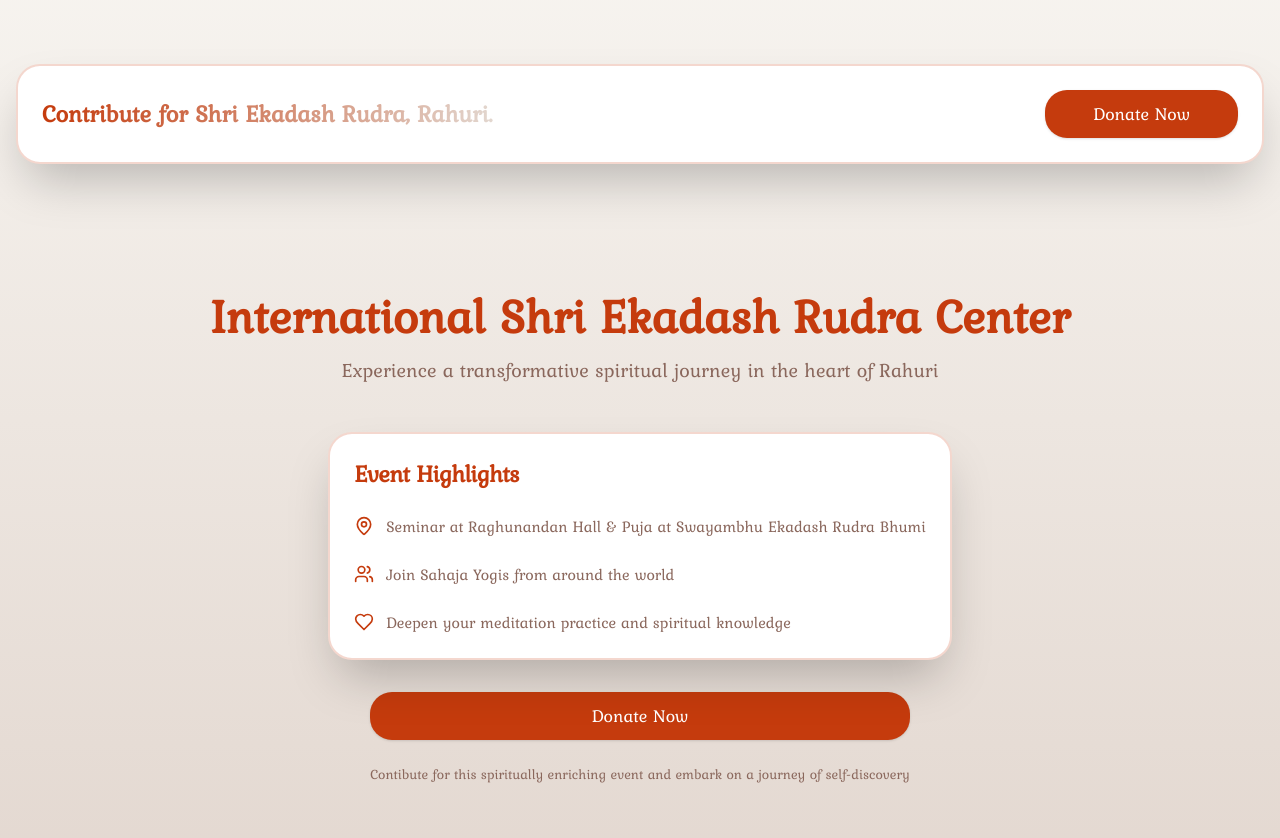
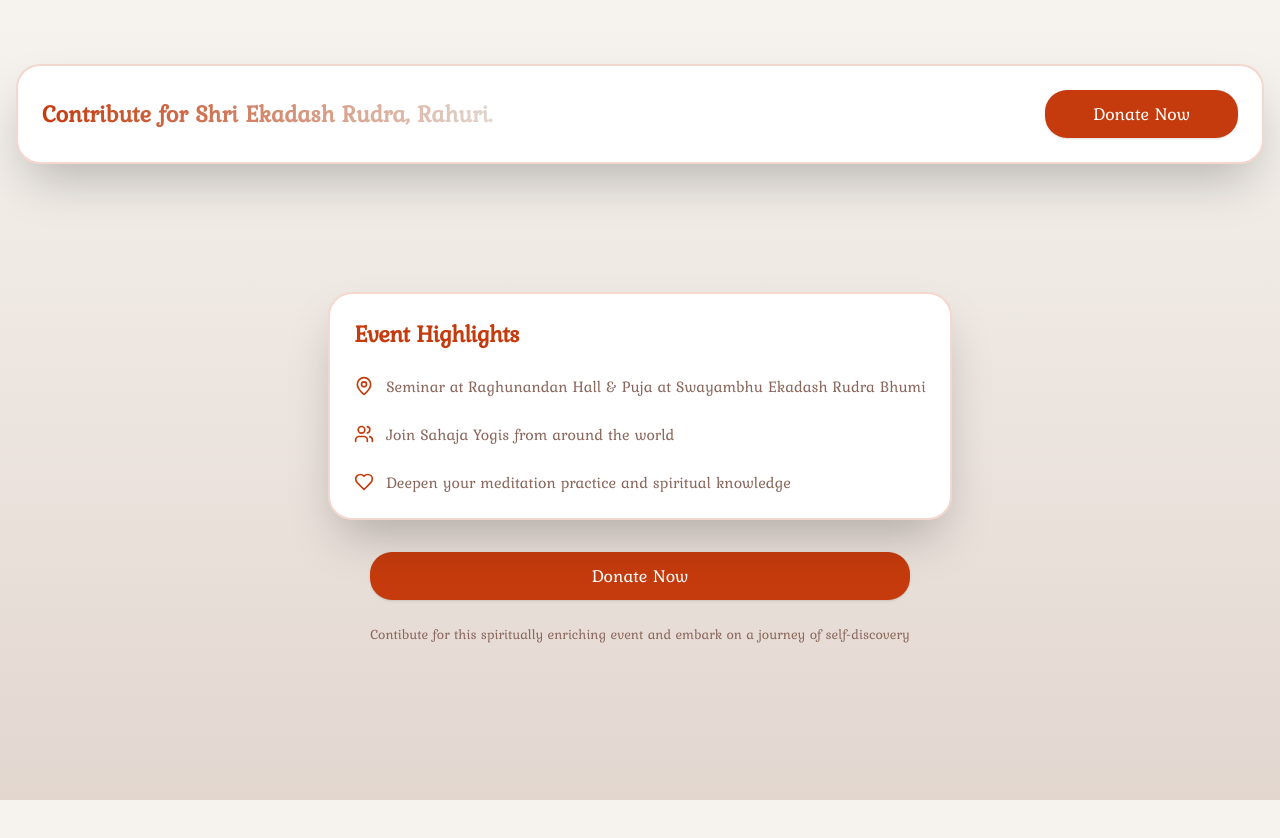
Before and after one commit to sahajarahuri/rahuri_web_frontend, a Next.js app: page /registration in a window 1280 px wide. Shown: the top 838 px of the page. After the commit the page ends 800 px from the top, so only its background shows below. Built offline with nearby package versions, Linux system fonts and the light colour scheme.

Commit message:
registration page changed

```diff
--- a/src/app/page.js
+++ b/src/app/page.js
@@ -13,9 +13,9 @@ export default function Home() {
     <main className="bg-background">
       <Navbar />
       <Hero />
-      <Registration />
       {/* <About /> */}
       <Video/>
+      <Registration />
       <Schedule />
       <Contact />
       <Footer />
--- a/src/components/Registration.jsx
+++ b/src/components/Registration.jsx
@@ -11,6 +11,7 @@ import {
   Building,
   Copy,
 } from "lucide-react";
+import RegistrationCard from "./RegistrationCard";
 
 const Registration = () => {
   return (
@@ -23,7 +24,7 @@ const Registration = () => {
           transition={{ duration: 0.6 }}
         >
           <h2 className="text-5xl font-bold text-primary mb-4">
-            Begin Your Journey of Self-Discovery
+            Donation towards Self-Discovery
           </h2>
           <p className="text-xl text-secondary-foreground max-w-2xl mx-auto">
             Experience the transformative power of Sahaja Yoga meditation in our
@@ -39,7 +40,7 @@ const Registration = () => {
             animate={{ opacity: 1, x: 0 }}
             transition={{ duration: 0.6, delay: 0.2 }}
           >
-            <Card className="border-2 border-primary/10 backdrop-blur-sm">
+            {/* <Card className="border-2 border-primary/10 backdrop-blur-sm">
               <CardHeader>
                 <CardTitle className="text-2xl font-semibold text-primary">
                   Join Our Meditation Sessions
@@ -84,7 +85,8 @@ const Registration = () => {
                   through Sahaja Yoga
                 </p>
               </CardContent>
-            </Card>
+            </Card> */}
+            <RegistrationCard/>
           </motion.div>
 
           {/* Donation Card */}
--- a/src/components/RegistrationCard.jsx
+++ b/src/components/RegistrationCard.jsx
@@ -18,19 +18,6 @@ const RegistrationCard = () => {
       id="registration"
     >
       <div className="max-w-6xl mx-auto px-4 sm:px-6 lg:px-8">
-        <motion.div
-          className="text-center mb-12"
-          initial={{ opacity: 0, y: 20 }}
-          animate={{ opacity: 1, y: 0 }}
-          transition={{ duration: 0.6 }}
-        >
-          <h2 className="text-5xl font-bold text-primary mb-4">
-          International Shri Ekadash Rudra Center
-          </h2>
-          <p className="text-xl text-muted-foreground max-w-2xl mx-auto">
-            Experience a transformative spiritual journey in the heart of Rahuri
-          </p>
-        </motion.div>
 
         <div className="flex flex-col gap-8 items-center">
           <motion.div
```
